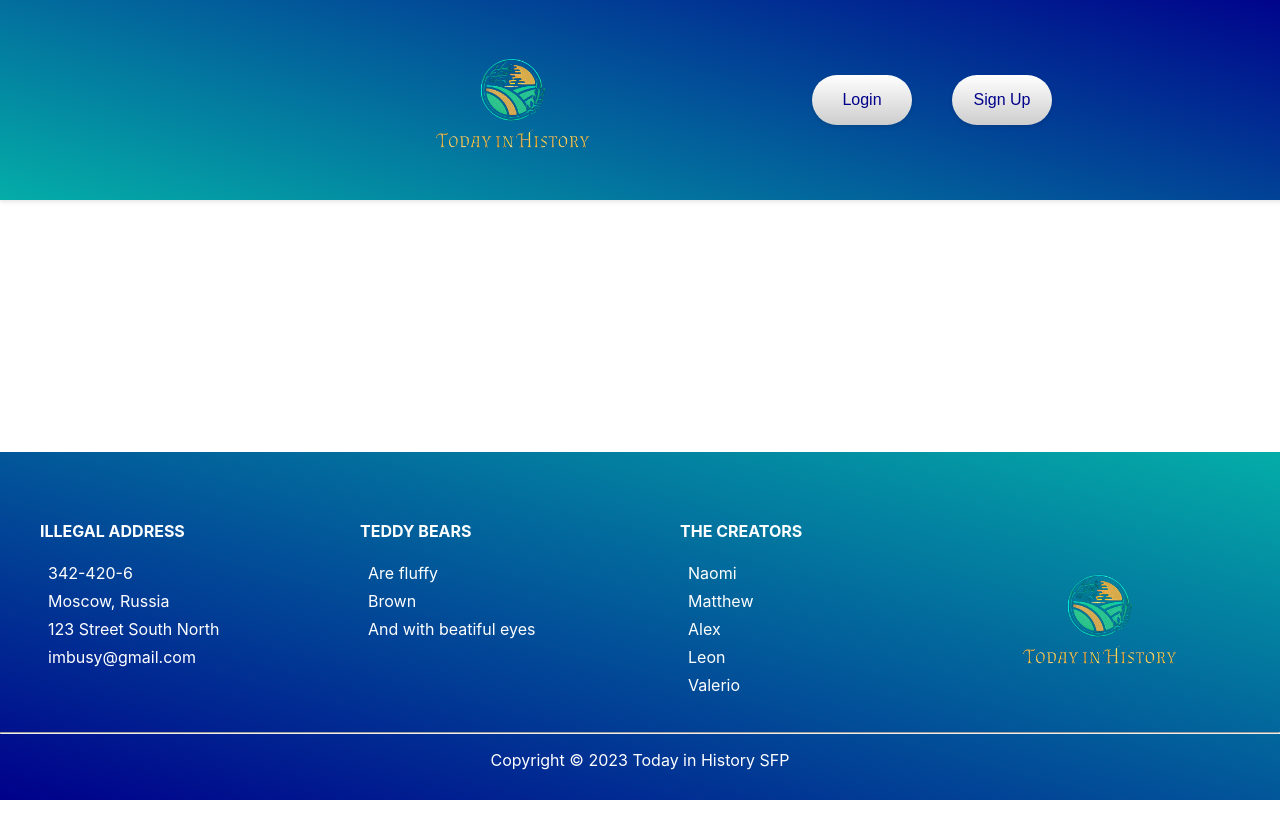
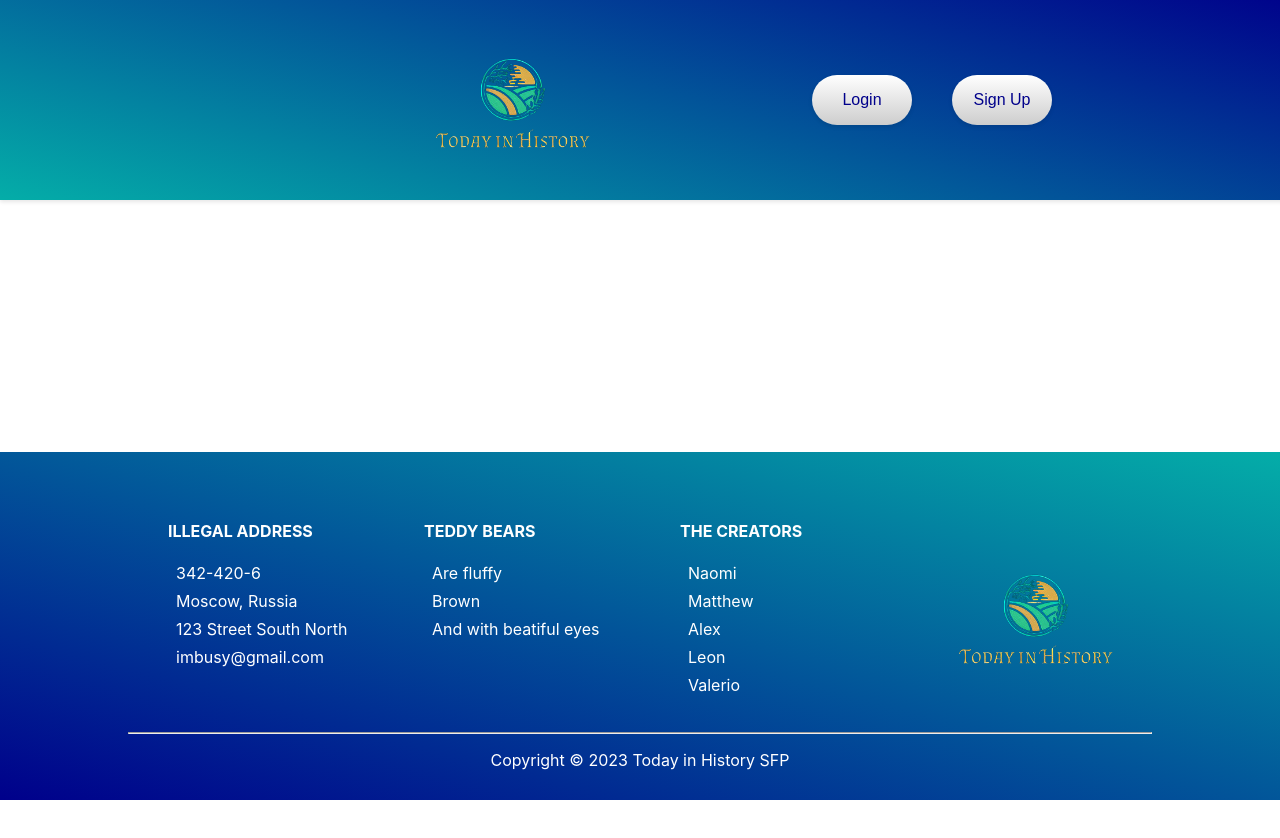
Before and after one commit to alexridge/FinalProject-, a React (Create React App) app in the folder client/: page / in a window 1280 px wide. Shown: the top 838 px of the page. Built offline with nearby package versions, Linux system fonts and the light colour scheme; no server answers.

Commit message:
footer adjustment

```diff
--- a/client/src/components/footer/footer.css
+++ b/client/src/components/footer/footer.css
@@ -4,8 +4,11 @@ body {
     min-height: 100vh;
 }
 
-.main-container {
+.container {
     flex: 1; /* This makes sure that the main container takes up all available space */
+    text-align: left;
+    max-width: 80%;
+    margin: 0 auto;
 }
 
 .main-footer {
@@ -18,15 +21,20 @@ body {
     display: flex;
     justify-content: space-between;
     min-height: 250px;
-    position: relative; /* add relative positioning to the footer */
-    bottom: 0; /* set bottom value to 0 */
-    left: 0; /* set left value to 0 */
-    right: 0; /* set right value to 0 */
     position: fixed;
     bottom: 0px;
+    left: 0;
+    right: 0;
     height:150px;
-}
+    overflow: hidden;
+    transition: bottom 0.3s ease-in-out;
+    }
 
+
+
+.show-footer {
+    bottom: 0px !important;
+    }
 
 .col {
     width: 25%;
```
